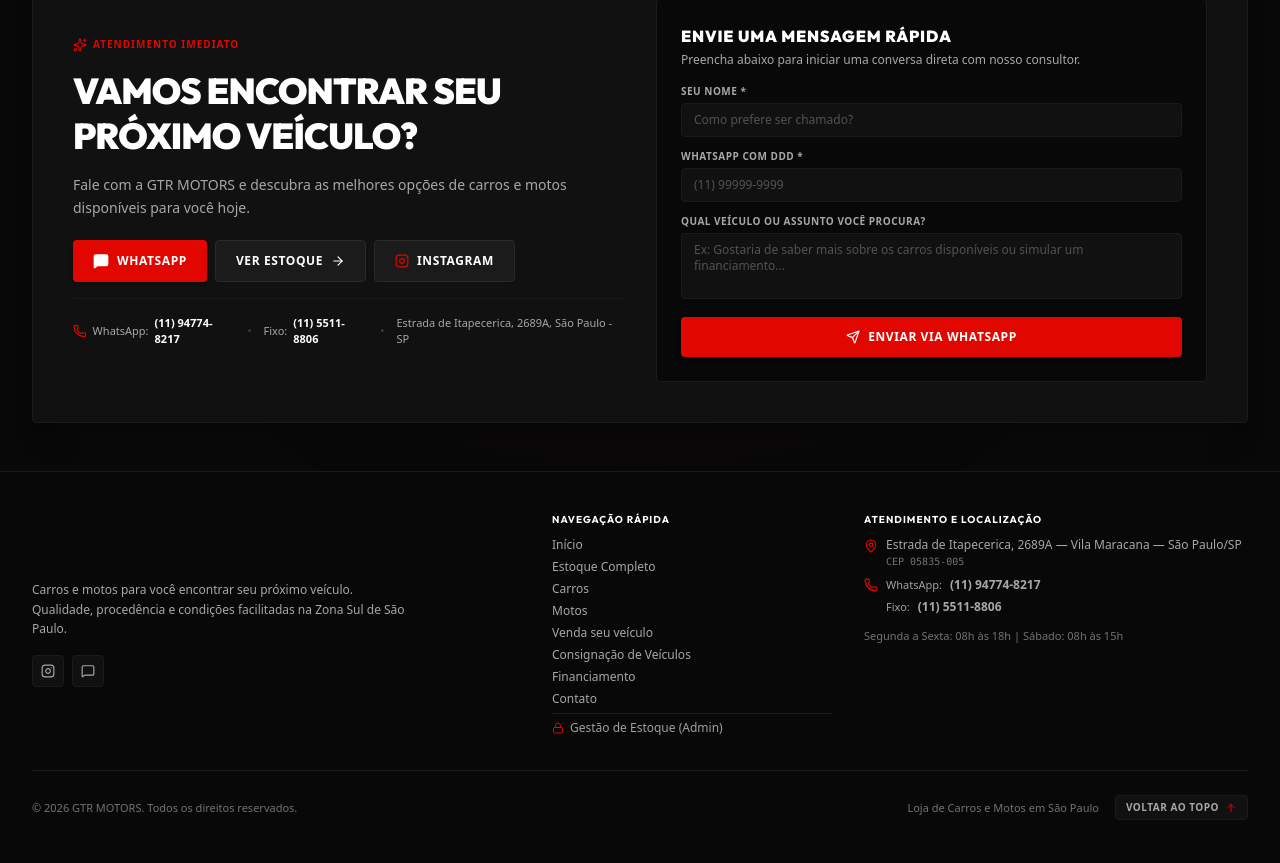
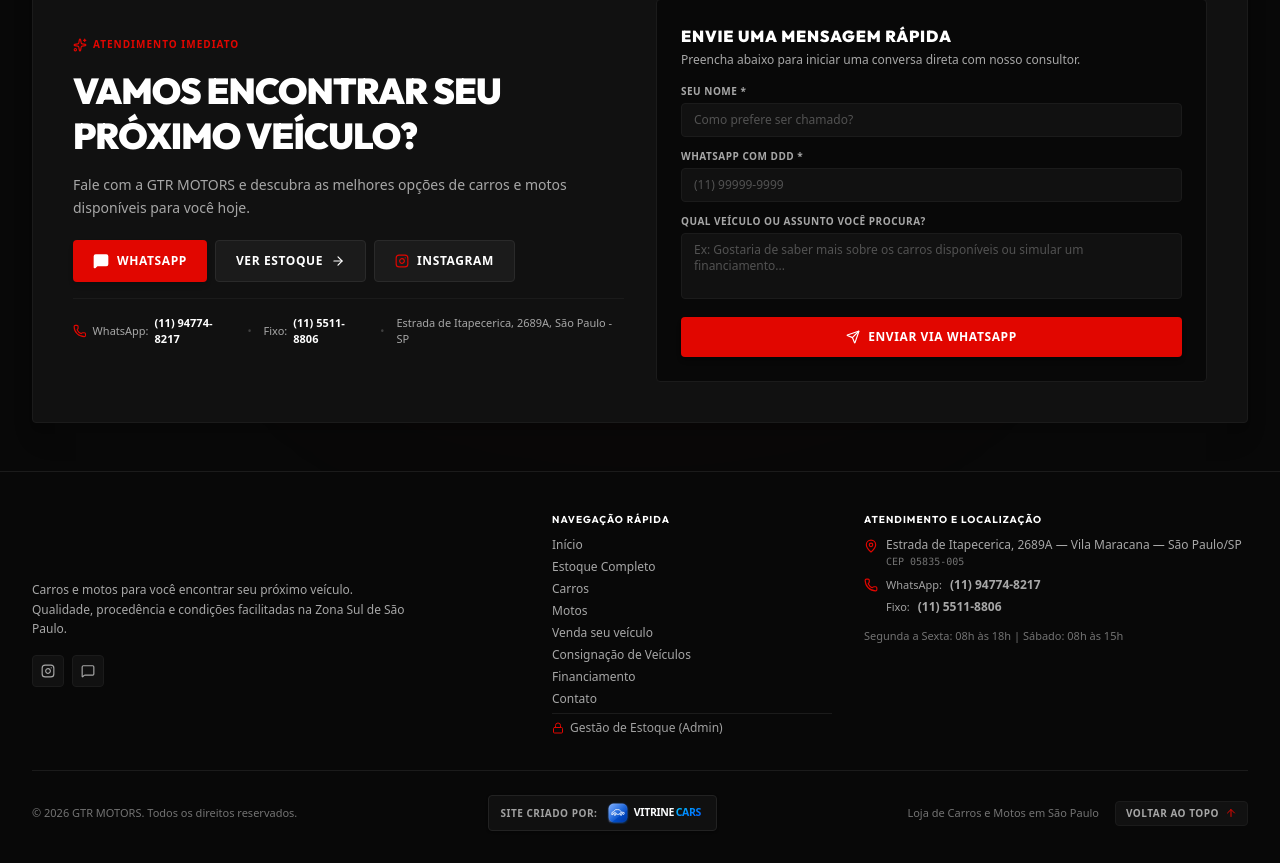
Before and after one commit to henriquelourencox-create/GTR-MOTORS-01, a React (Vite) app: page / in a window 1280 px wide. Shown: the part 10008-10871 px from the top of the page. Built offline with nearby package versions, Linux system fonts and the light colour scheme; no server answers; the database is empty; grey boxes are pictures that could not be loaded.

Commit message:
feat: add Vitrine Cars branding to footer
Include "Site criado por" credits in the footer with a link to Vitrine Cars, along with the necessary component implementation for the branding logo.

```diff
--- a/src/components/Footer.tsx
+++ b/src/components/Footer.tsx
@@ -2,6 +2,7 @@
 import { Phone, MapPin, Instagram, MessageSquare, ArrowUp, ShieldCheck, Lock } from 'lucide-react';
 import { COMPANY, getWhatsAppUrl, WHATSAPP_MESSAGES } from '../data/company';
 import { GTRLogo } from './GTRLogo';
+import { VitrineCarsLogo } from './VitrineCarsLogo';
 
 interface FooterProps {
   onNavigateToCategory?: (category: 'todos' | 'carro' | 'moto') => void;
@@ -172,11 +173,26 @@
         </div>
 
         {/* Bottom Bar */}
-        <div className="pt-6 flex flex-col sm:flex-row items-center justify-between gap-3 text-[11px] text-neutral-500">
+        <div className="pt-6 flex flex-col md:flex-row items-center justify-between gap-4 text-[11px] text-neutral-500">
           <p>© 2026 GTR MOTORS. Todos os direitos reservados.</p>
 
+          {/* Créditos: Site criado por Vitrine Cars */}
+          <a
+            href="https://wa.me/5511916208454?text=Gostaria%20de%20um%20or%C3%A7amento%20para%20criar%20um%20site%3F%0A"
+            target="_blank"
+            rel="noopener noreferrer"
+            id="footer-created-by-vitrine-cars"
+            className="group inline-flex items-center gap-2.5 px-3 py-1.5 rounded-sm bg-[#111111]/90 hover:bg-[#161616] border border-[#222222] hover:border-[#0088FF]/60 transition-all cursor-pointer shadow-sm"
+            title="Solicitar orçamento para criar um site no WhatsApp da Vitrine Cars"
+          >
+            <span className="text-[10px] uppercase font-bold tracking-wider text-neutral-400 group-hover:text-neutral-200 transition-colors">
+              Site criado por:
+            </span>
+            <VitrineCarsLogo className="h-5 sm:h-5.5 w-auto transition-transform duration-300 group-hover:scale-105" />
+          </a>
+
           <div className="flex items-center gap-4">
-            <span className="hidden sm:inline">Loja de Carros e Motos em São Paulo</span>
+            <span className="hidden lg:inline text-neutral-500">Loja de Carros e Motos em São Paulo</span>
             <button
               type="button"
               onClick={scrollToTop}
--- /dev/null
+++ b/src/components/VitrineCarsLogo.tsx
@@ -0,0 +1,149 @@
+import React from 'react';
+
+interface VitrineCarsLogoProps {
+  className?: string;
+}
+
+export const VitrineCarsLogo: React.FC<VitrineCarsLogoProps> = ({ className = 'h-6 w-auto' }) => {
+  return (
+    <svg
+      viewBox="0 0 440 100"
+      fill="none"
+      xmlns="http://www.w3.org/2000/svg"
+      className={className}
+      aria-label="Vitrine Cars"
+    >
+      <defs>
+        {/* Badge Background Gradient */}
+        <linearGradient id="vcBadgeBg" x1="0" y1="0" x2="1" y2="1">
+          <stop offset="0%" stopColor="#2575FC" />
+          <stop offset="50%" stopColor="#0052D4" />
+          <stop offset="100%" stopColor="#00359E" />
+        </linearGradient>
+
+        {/* Glass Reflection */}
+        <linearGradient id="vcBadgeGlass" x1="0" y1="0" x2="1" y2="1">
+          <stop offset="0%" stopColor="#ffffff" stopOpacity="0.4" />
+          <stop offset="60%" stopColor="#ffffff" stopOpacity="0.08" />
+          <stop offset="100%" stopColor="#ffffff" stopOpacity="0" />
+        </linearGradient>
+
+        {/* Badge Inner Border */}
+        <linearGradient id="vcBadgeBorder" x1="0" y1="0" x2="1" y2="1">
+          <stop offset="0%" stopColor="#93C5FD" stopOpacity="0.8" />
+          <stop offset="100%" stopColor="#1D4ED8" stopOpacity="0.4" />
+        </linearGradient>
+
+        {/* Vitrine Text Metallic White Gradient */}
+        <linearGradient id="vcVitrineGrad" x1="0" y1="0" x2="0" y2="1">
+          <stop offset="0%" stopColor="#FFFFFF" />
+          <stop offset="70%" stopColor="#F8FAFC" />
+          <stop offset="100%" stopColor="#CBD5E1" />
+        </linearGradient>
+
+        {/* CARS Vibrant Cyan-Blue Gradient */}
+        <linearGradient id="vcCarsGrad" x1="0" y1="0" x2="1" y2="1">
+          <stop offset="0%" stopColor="#00D2FF" />
+          <stop offset="50%" stopColor="#0088FF" />
+          <stop offset="100%" stopColor="#0055FF" />
+        </linearGradient>
+
+        {/* Drop Shadow & Neon Glow */}
+        <filter id="vcGlow" x="-20%" y="-20%" width="140%" height="140%">
+          <feDropShadow dx="0" dy="3" stdDeviation="6" floodColor="#0070F3" floodOpacity="0.5" />
+        </filter>
+
+        <filter id="vcDividerGlow" x="-50%" y="-20%" width="200%" height="140%">
+          <feDropShadow dx="0" dy="0" stdDeviation="3" floodColor="#38BDF8" floodOpacity="0.7" />
+        </filter>
+      </defs>
+
+      {/* Left Icon Badge */}
+      <g filter="url(#vcGlow)">
+        {/* Outer Rounded Square */}
+        <rect
+          x="8"
+          y="8"
+          width="84"
+          height="84"
+          rx="22"
+          fill="url(#vcBadgeBg)"
+          stroke="url(#vcBadgeBorder)"
+          strokeWidth="2"
+        />
+
+        {/* Top Glass Highlight */}
+        <path
+          d="M 8 30 C 8 17.85 17.85 8 30 8 L 70 8 C 82.15 8 92 17.85 92 30 L 92 36 L 22 92 L 14 92 C 10.69 92 8 89.31 8 86 Z"
+          fill="url(#vcBadgeGlass)"
+        />
+
+        {/* Wheels */}
+        <circle cx="36" cy="57" r="5" fill="#FFFFFF" />
+        <circle cx="64" cy="57" r="5" fill="#FFFFFF" />
+        <circle cx="36" cy="57" r="2.2" fill="#0052D4" />
+        <circle cx="64" cy="57" r="2.2" fill="#0052D4" />
+
+        {/* Car Silhouette Line */}
+        <path
+          d="M 23 56
+             L 28 56
+             A 7.5 7.5 0 0 1 43.5 56
+             L 56.5 56
+             A 7.5 7.5 0 0 1 72 56
+             L 77 56
+             Q 79 53 78 48
+             L 67 46
+             L 55 35
+             Q 46 34 38 35
+             L 29 45
+             L 23 47
+             Q 21 51 23 56 Z"
+          fill="none"
+          stroke="#FFFFFF"
+          strokeWidth="3.5"
+          strokeLinecap="round"
+          strokeLinejoin="round"
+        />
+      </g>
+
+      {/* Vertical Divider */}
+      <line
+        x1="108"
+        y1="22"
+        x2="108"
+        y2="78"
+        stroke="#38BDF8"
+        strokeWidth="3"
+        strokeLinecap="round"
+        filter="url(#vcDividerGlow)"
+      />
+
+      {/* VITRINE Text */}
+      <text
+        x="122"
+        y="65"
+        fontFamily="ui-sans-serif, system-ui, -apple-system, BlinkMacSystemFont, 'Segoe UI', Roboto, 'Helvetica Neue', Arial, sans-serif"
+        fontWeight="900"
+        fontSize="48"
+        letterSpacing="-1.5"
+        fill="url(#vcVitrineGrad)"
+      >
+        VITRINE
+      </text>
+
+      {/* CARS Text */}
+      <text
+        x="312"
+        y="65"
+        fontFamily="ui-sans-serif, system-ui, -apple-system, BlinkMacSystemFont, 'Segoe UI', Roboto, 'Helvetica Neue', Arial, sans-serif"
+        fontWeight="900"
+        fontSize="48"
+        letterSpacing="-1.5"
+        fill="url(#vcCarsGrad)"
+      >
+        CARS
+      </text>
+    </svg>
+  );
+};
```
Also changed, not shown: public/vitrine-cars-logo.svg (added).
